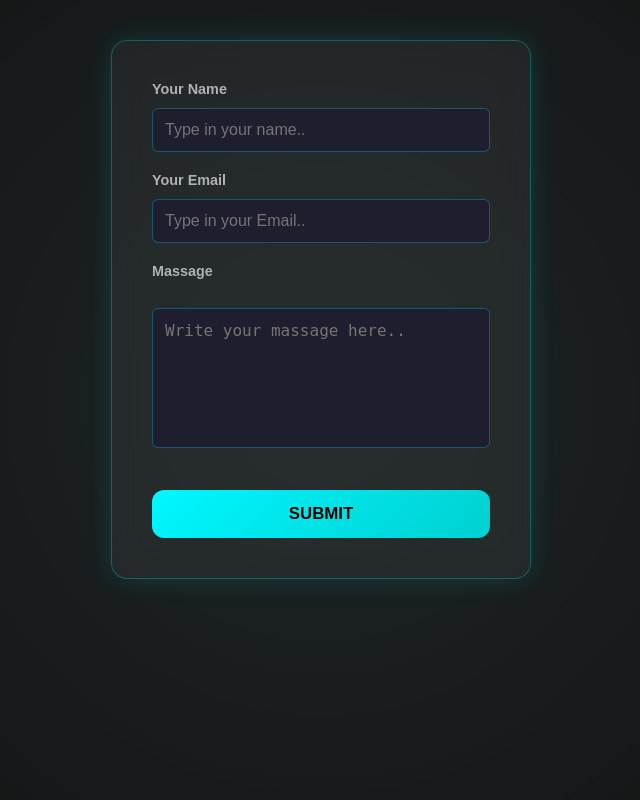
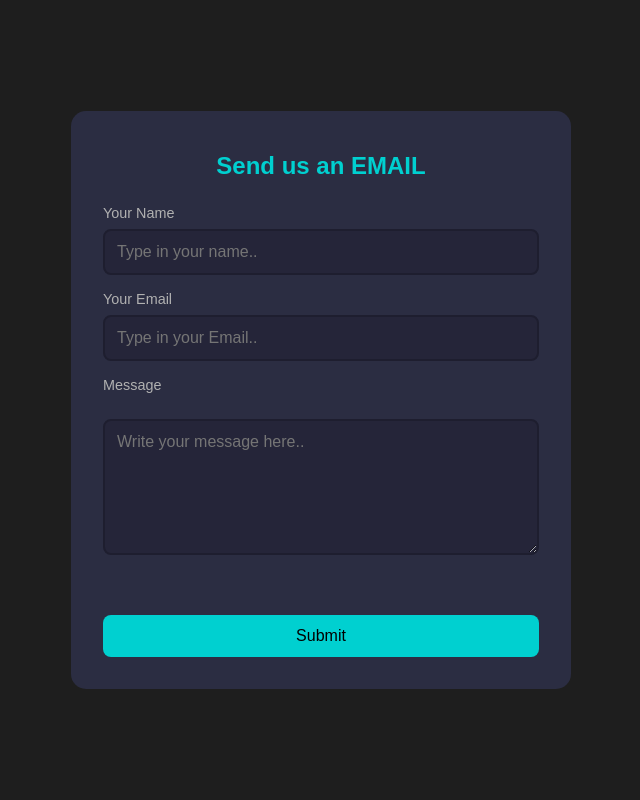
Before and after one commit to VTom21/Fragstore-Webshop, a PHP site: page /contactus.php in a window 1280 px wide. Shown: the whole page, without its empty margins (319-959 px from the left). Run offline with PHP 8.4, Linux system fonts and the light colour scheme.

Commit message:
Contacts UI + Functionality

```diff
--- a/contact_us/contactus.css
+++ b/contact_us/contactus.css
@@ -1,129 +1,125 @@
 :root {
-    --bg-main: #1e1e1e;
-    --bg-card: #2b2d42;
-    --bg-hover: #1e1e2f;
-    --text-light: #d0d0d0;
-    --text-muted: #b1b1b1;
+    --navbar-bg:#2b2d422d;
+    --sticky-bg:#060607ab;
 
-    --color-primary: #00f7ff;
-    --color-primary-dark: #00d0d0;
-    --color-secondary: #b4a636;
+    --bg:#1e1e1e;
+    --footer-bg:#2b2d42;
+    --footer_link:#b1b1b1;
+    --h2:#37e6ec73;
+    --p:#d0d0d0;
+    --green:#00f7ff44;
+    --box-shadow-green:rgba(0, 247, 255, 0.2);
+    --dark-green:#25f5fc44;
 
-    --gradient-primary: linear-gradient(135deg, var(--color-primary) 0%, var(--color-primary-dark) 100%);
+    --gray1:#b1b1b1;
+    --thumb-hover:#333333;
 
-    --shadow-subtle: rgba(0, 247, 255, 0.15);
-    --shadow-medium: rgba(0, 247, 255, 0.3);
-    --shadow-strong: rgba(0, 247, 255, 0.5);
+    --card-bg:#2b2d42;
+    --card-hover:rgba(0, 247, 255, 0.15);
+    --card-strong:#37e6ec73;
 
-    --header-border: #00f7ff44;
-    --navbar-bg: #060607ab;
+    --shop_btn_bg:#b4a636;
+
+    --cyan:#00d0d0;
+
+    --black1:#252539;
     --black2:#1e1e2f;
-    --green:#00f7ff44;
-    --thumb-hover:#333333;
+
+    --lightblue:#00f7ff;
 }
 
 * {
+    box-sizing: border-box;
     margin: 0;
     padding: 0;
-    box-sizing: border-box;
+    font-family: 'Montserrat', sans-serif;
 }
 
-html, body {
-    height: 100%;
-    font-family: 'Montserrat', sans-serif;
-    background: var(--bg-main);
-    color: var(--text-light);
-    overflow: hidden;
+body {
+    background-color: var(--bg);
+    color: var(--p);
+    display: flex;
+    justify-content: center;
+    align-items: center;
+    min-height: 100vh;
 }
 
-body::before {
-    content: "";
-    position: fixed;
-    inset: 0;
-    background: radial-gradient(circle at center, rgba(0,247,255,0.06), rgba(0,0,0,0.7));
-    pointer-events: none;
-    animation: bgPulse 10s ease-in-out alternate infinite;
-}
-
-@keyframes bgPulse {
-    from { opacity: .25; }
-    to { opacity: .6; }
+main {
+    width: 100%;
+    display: flex;
+    justify-content: center;
+    align-items: center;
 }
 
 .contactbox {
-    display: flex;
-    justify-content: center;
-    align-items: center;
-    height: 100%;
-    padding: 40px;
+    background-color: var(--card-bg);
+    padding: 2rem;
+    border-radius: 15px;
+    width: 100%;
+    max-width: 500px;
 }
 
-form {
-    background: rgba(255,255,255,0.05);
-    border: 1px solid var(--header-border);
-    backdrop-filter: blur(15px);
-    padding: 2.5rem;
-    width: 420px;
-    border-radius: 1rem;
-    box-shadow: 0 0 25px var(--shadow-subtle);
-    transition: .3s;
+.contactbox form {
+    display: flex;
+    flex-direction: column;
 }
 
-form:hover {
-    box-shadow: 0 0 35px var(--shadow-medium);
+.contactbox label {
+    margin-top: 1rem;
+    margin-bottom: 0.5rem;
+    font-size: 0.9rem;
+    color: var(--gray1);
 }
 
-label {
-    font-weight: 600;
-    font-size: .9rem;
-    color: var(--text-muted);
-    margin-bottom: 6px;
-    display: block;
+.contactbox input,
+.contactbox textarea {
+    width: 100%;
+    padding: 12px;
+    border: 2px solid var(--black2);
+    border-radius: 8px;
+    background-color: var(--black1);
+    color: var(--p);
+    font-size: 1rem;
+    outline: none;
+    transition: border-color 0.3s, box-shadow 0.3s;
 }
 
-input, textarea {
-    width: 100%;
-    padding: 12px;
-    margin-top: 5px;
-    margin-bottom: 20px;
-    background: var(--black2);
-    border: 1px solid var(--header-border);
-    color: var(--text-light);
-    border-radius: 6px;
-    transition: .25s;
-    resize: none;
-    font-size: 1rem;
+.contactbox input:focus,
+.contactbox textarea:focus {
+    border-color: var(--cyan);
+    box-shadow: 0 0 11px var(--lightblue);
 }
 
-input:focus, textarea:focus {
-    border-color: var(--color-primary);
-    box-shadow: 0 0 12px var(--shadow-strong);
-    outline: none;
-    transform: scale(1.02);
+.contactbox textarea {
+    resize: vertical;
 }
 
-button {
-    width: 100%;
-    padding: 14px;
-    background: var(--gradient-primary);
-    font-weight: 700;
-    border: none;
-    border-radius: 12px;
-    cursor: pointer;
-    font-size: 1.05rem;
-    color: #000;
-    text-transform: uppercase;
-    transition: .25s;
+.contactbox h2{
+    text-align: center;
+    padding: 9px 9px;
+    color: var(--cyan);
 }
 
-button:hover {
-    box-shadow: 0 0 20px var(--color-primary);
-    transform: scale(1.04);
+.contactbox button {
+    margin-top: 1.5rem;
+    padding: 12px;
+    background-color: var(--cyan);
+    color: #000;
+    border: none;
+    border-radius: 8px;
+    font-size: 1rem;
+    cursor: pointer;
+    transition: background-color 0.3s;
 }
 
-@media (max-width: 480px) {
-    form {
+.contactbox button:hover {
+    background-color: var(--green);
+}
+
+/* Optional: responsive */
+@media (max-width: 600px) {
+    .contactbox {
+        padding: 1.5rem;
         width: 90%;
-        padding: 1.8rem;
     }
 }
--- /dev/null
+++ b/contact_us/contactus.js
@@ -0,0 +1,37 @@
+emailjs.init("2w8KrX-es6cBuW9Rt");
+
+function sendMail(e) {
+    e.preventDefault(); // IMPORTANT — prevents page reload
+
+    const emailInput = document.getElementById("email");
+    const nameInput = document.getElementById("name");
+    const messageInput = document.getElementById("message");
+
+    const email = emailInput.value.trim();
+    const name = nameInput.value.trim();
+    const message = messageInput.value.trim();
+
+    const d = new Date();
+
+    const params = {
+        name: name,
+        time: d.getFullYear(),
+        user_email: email,
+        message: message,
+    };
+
+    const serviceID = "service_7grce58";
+    const templateID = "template_sqmrmho";
+
+    emailjs.send(serviceID, templateID, params)
+        .then(res => {
+            alert("Email sent!");
+            emailInput.value = "";
+            nameInput.value = "";
+            messageInput.value = "";
+        })
+        .catch(err => {
+            console.error("Email sending error:", err);
+            alert("Failed to send Email. Please try again later.");
+        });
+}
--- a/contact_us/contactus.php
+++ b/contact_us/contactus.php
@@ -12,21 +12,25 @@
     <main>
         <section>
             <div class="contactbox">
-                <form action="submit.php" method="POST">
+                <h2>Send us an EMAIL</h2>
+                <form method="POST">
                     <label for="name">Your Name</label>
-                    <input type="text" placeholder="Type in your name..">
+                    <input type="text" id="name" placeholder="Type in your name..">
 
                     <label for="email">Your Email</label>
                     <input type="email" name="email" id="email" placeholder="Type in your Email..">
 
-                    <label for="massage">Massage</label><br>
-                    <textarea name="uzenet" rows="6" cols="50" placeholder="Write your massage here.."></textarea><br><br>
+                    <label for="message">Message</label><br>
+                    <textarea name="uzenet" rows="6" cols="50" placeholder="Write your message here.." id="message"></textarea><br><br>
 
-                    <button type="submit">Submit</button>
+                    <button onclick="sendMail(event);">Submit</button>
                 </form>
             </div>
         </section>
     </main>
+
+    <script src="https://cdn.jsdelivr.net/npm/@emailjs/browser@3/dist/email.min.js"></script>
+    <script src="contactus.js"></script>
 </body>
 
 </html>
```
